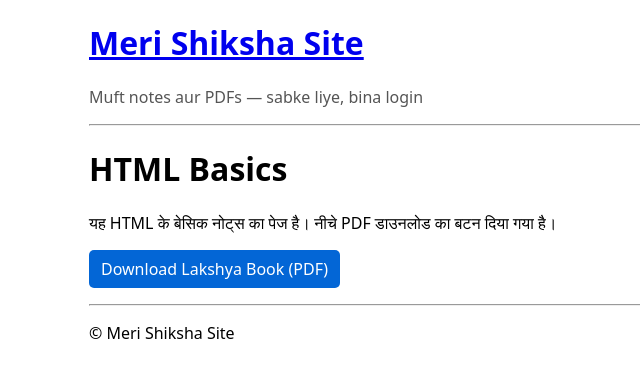
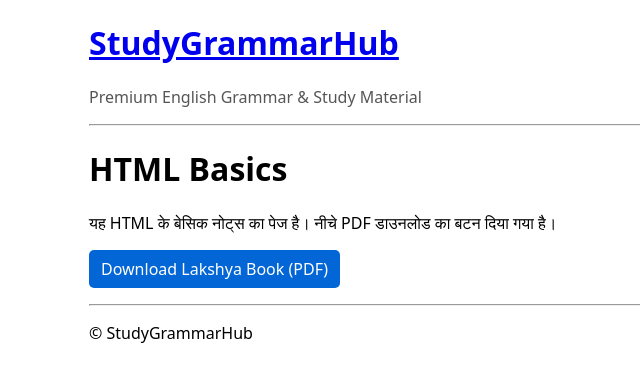
Before and after one commit to Barsati95/Barsati95.github.io, a Jekyll site: the page built from courses/html-basics.md, in a window 1280 px wide. Shown: the top 382 px of the page, without its empty margins (101-741 px from the left). Built offline with Jekyll 4.4.1, drawn with Linux system fonts in a browser that asks for light colours.

Commit message:
Update site title and description in config

```diff
--- a/_config.yml
+++ b/_config.yml
@@ -1,5 +1,8 @@
-title: "Meri Shiksha Site"
-description: "Muft notes aur PDFs — sabke liye, bina login"
-baseurl: ""
-url: "https://barsati95.github.io"
-theme: minima
+# Site Settings
+title: StudyGrammarHub
+description: Premium English Grammar & Study Material
+remote_theme: pmarsceill/just-the-docs # Agar theme use kar rahe hain toh
+
+# Inhe khali chhod dein taaki GitHub default header na dikhaye
+show_downloads: false
+google_analytics:
```
